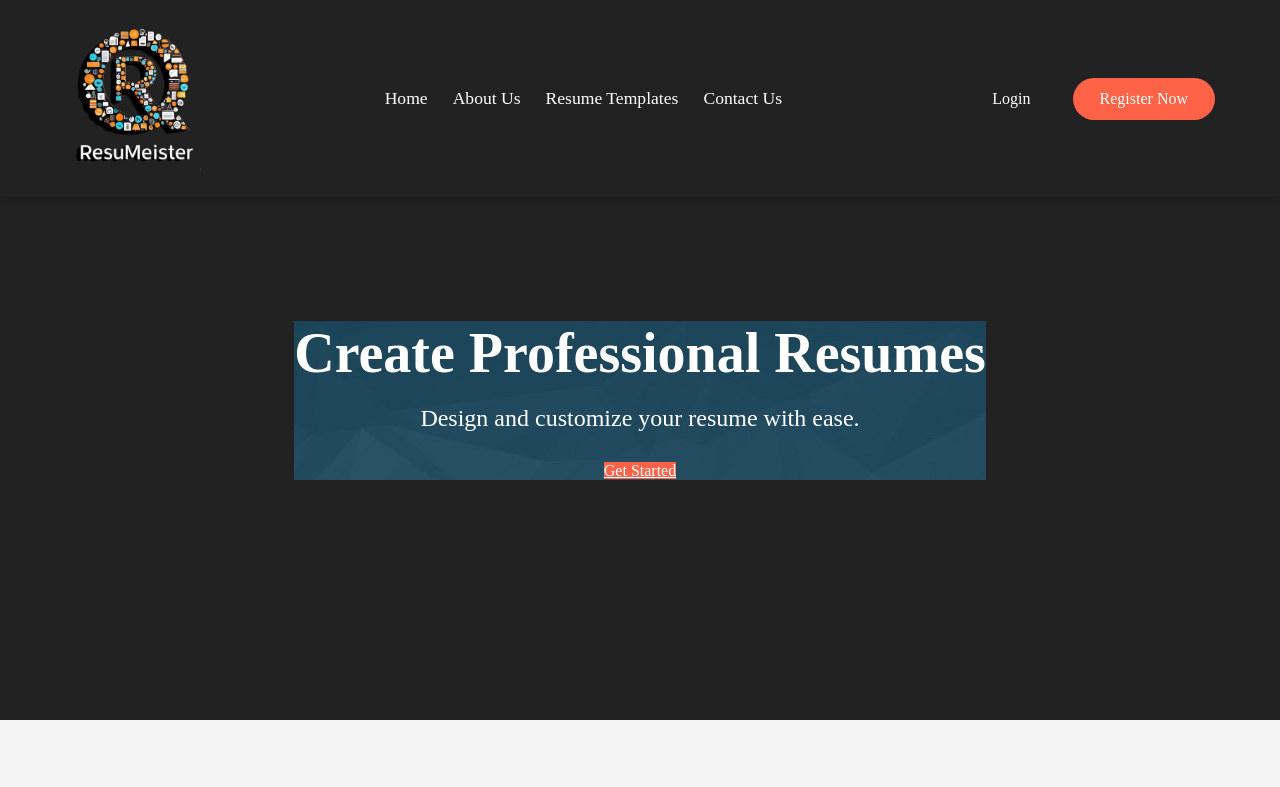
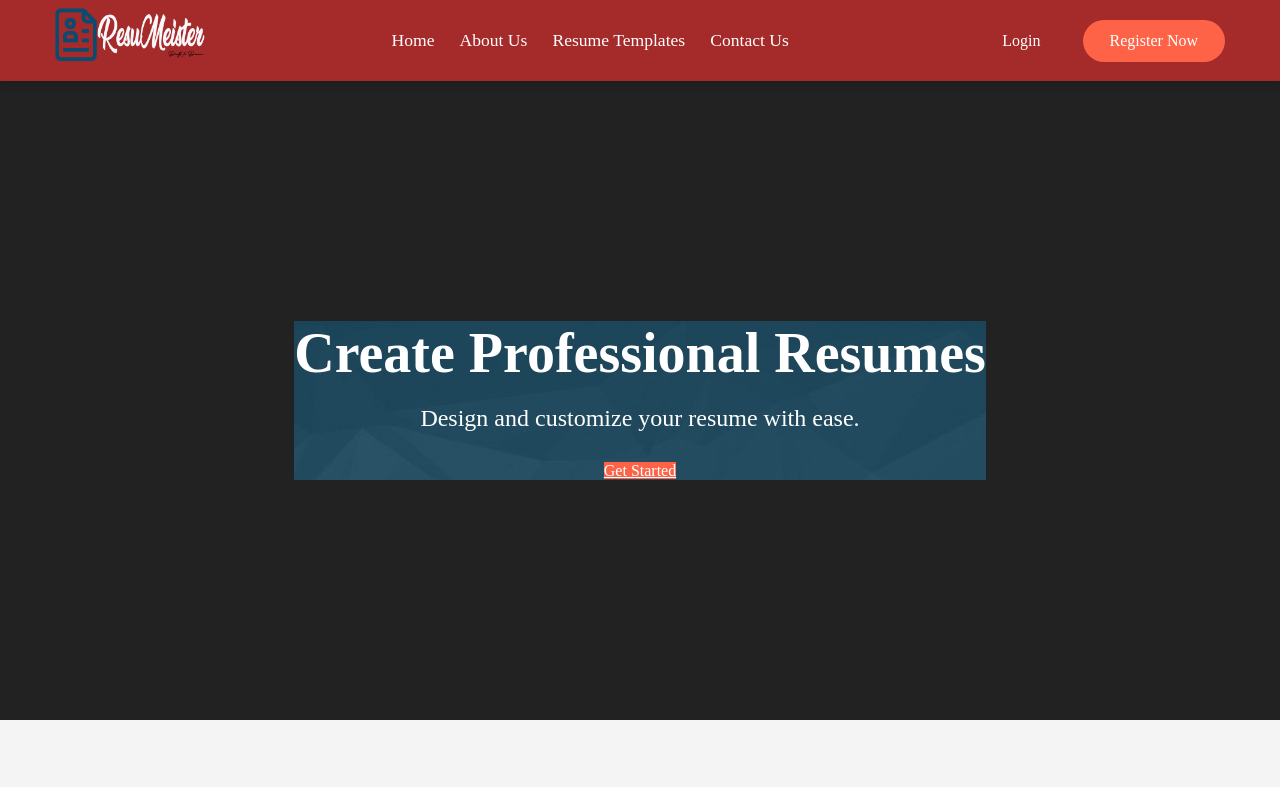
Before and after one commit to junaidiqbalturk/ResuMeister, a Vue app in the folder frontend/: page / in a window 1280 px wide. Shown: the top 787 px of the page. Built offline with nearby package versions, Linux system fonts and the light colour scheme.

Commit message:
Issue: Slider Issue Frontend

```diff
--- a/frontend/src/views/Home.vue
+++ b/frontend/src/views/Home.vue
@@ -5,7 +5,7 @@
       <div class="container">
         <div class="logo">
           <a href="#">
-            <img src="/logo.png" alt="ResuMeister Logo" class="logo-img">
+            <img src="/resumeister.png" alt="ResuMeister Logo" class="logo-img">
           </a>
         </div>
         <div class="nav-items">
@@ -241,9 +241,9 @@ body {
 
 /* Navbar Styles */
 .navbar {
-  background-color: #222;
+  background-color: brown;
   color: #fff;
-  padding: 20px 50px;
+  padding: 7px 28px;
   position: fixed;
   width: 100%;
   top: 0;
```
Also changed, not shown: frontend/public/resumeister.png (added).
